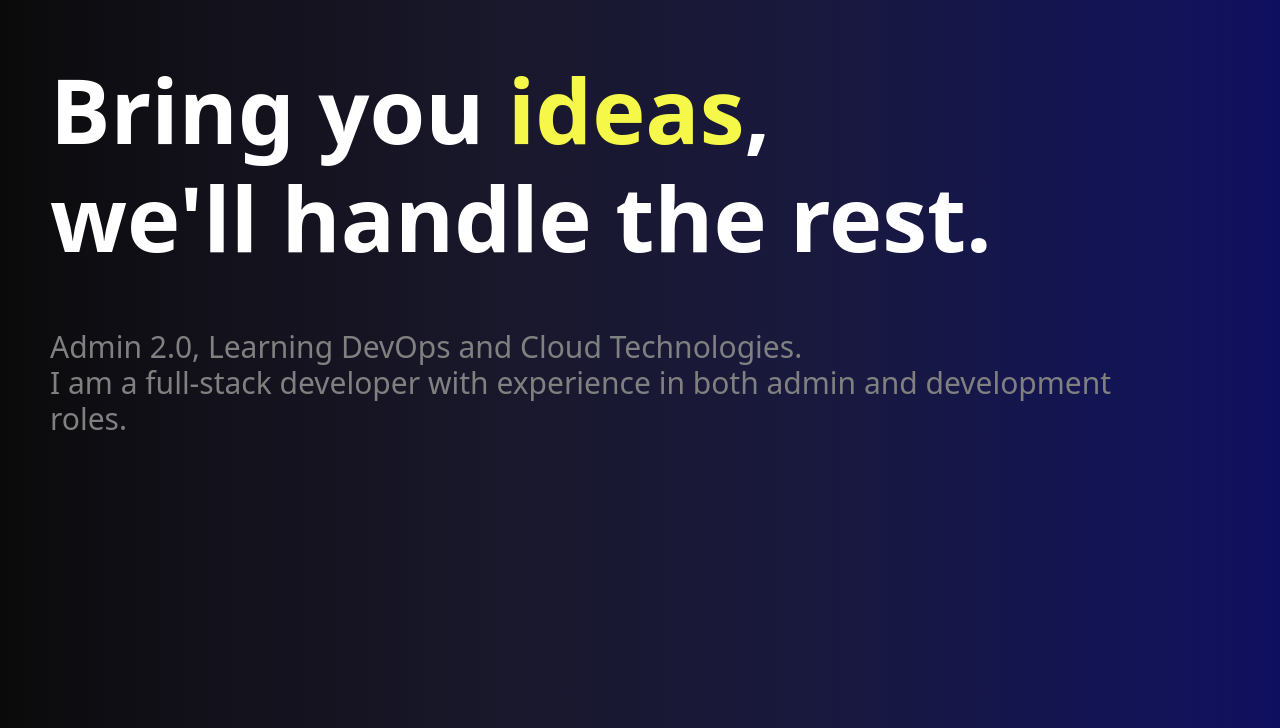
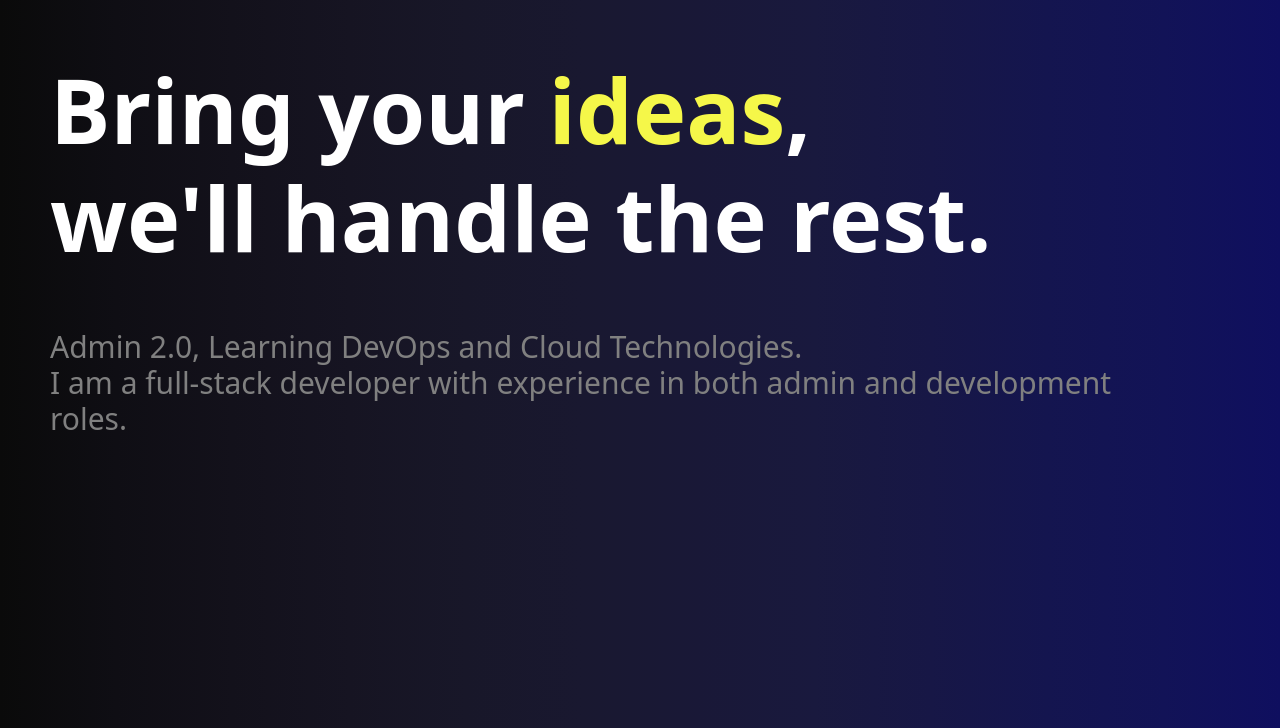
Before and after one commit to Antjrobles/my-portfolio-boostrap, a plain HTML site: page index.html in a window 1280 px wide. Shown: the part 72-800 px from the top of the page. Drawn offline with nearby package versions, Linux system fonts and the light colour scheme.

Commit message:
Update index.html

```diff
--- a/index.html
+++ b/index.html
@@ -45,7 +45,7 @@
   </nav>
   <!---  HERO -->
   <section>
-    <h1>Bring you <span class="ideas">ideas</span>, <br>
+    <h1>Bring your <span class="ideas">ideas</span>, <br>
         we'll handle the rest.
     </h1>
     <h2>Admin 2.0, Learning DevOps and Cloud Technologies. <br>
```
